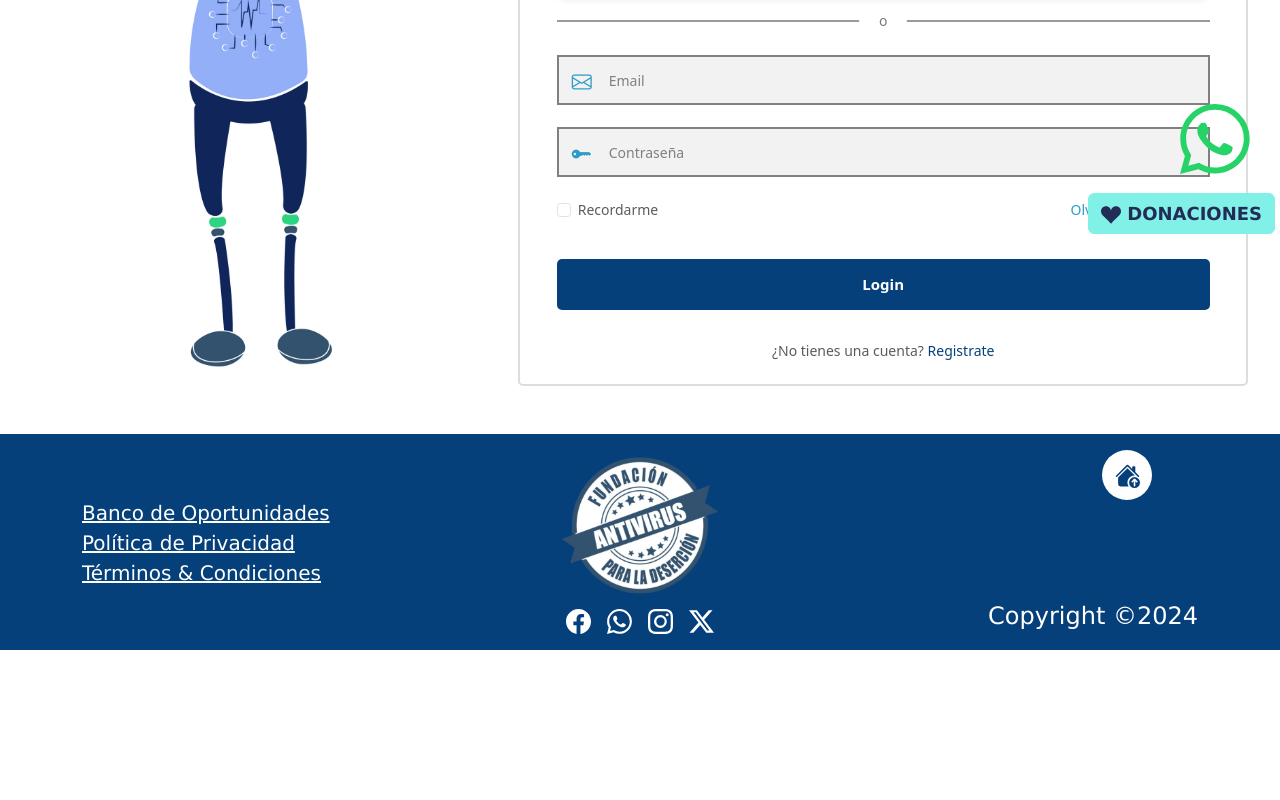
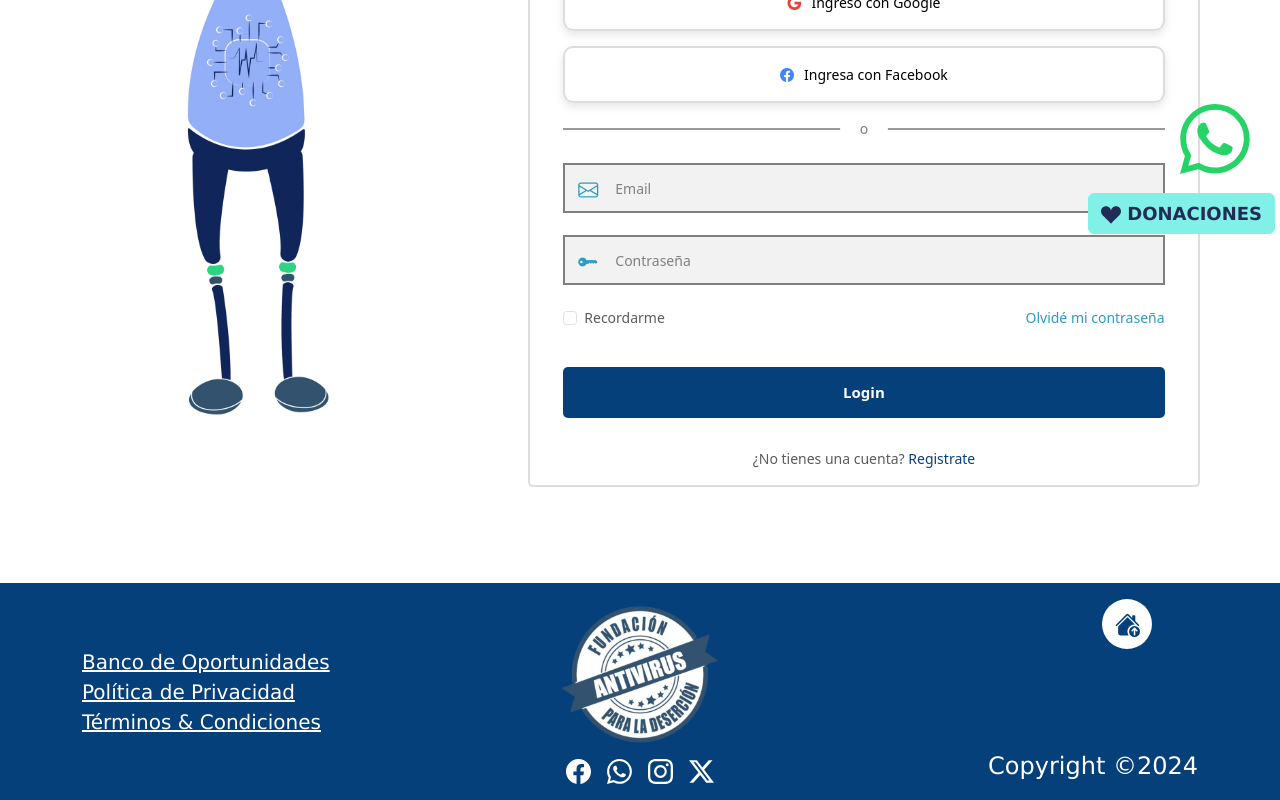
Before and after one commit to jusar23/antivirus, an Angular app: page /login in a window 1280 px wide. Shown: the part 496-1296 px from the top of the page. Before the commit the page ends 1146 px from the top, so only its background shows below. Built offline with nearby package versions, Linux system fonts and the light colour scheme.

Commit message:
cambios menores

```diff
--- a/src/app/footer/footer.component.html
+++ b/src/app/footer/footer.component.html
@@ -7,7 +7,7 @@
                 <a href="/assets/Archivos/Terminos_y_Condiciones_Fundacion_Antivirus.pdf" target="_blank" class="d-block">Términos & Condiciones</a>
             </div>
             <div class="col-md-6 text-center">
-               <a href="/index.html"><img src="/assets/img/logo-simple.svg" alt="Logo" class="img-fluid mb-2 logo-img" width="170" height="170"></a>
+               <img src="/assets/img/logo-simple.svg" alt="Logo" class="img-fluid mb-2 logo-img" width="170" height="170">
                 <div>
                     <a href="https://www.facebook.com/" target="_blank" class="mx-2"><svg class="icon" xmlns="http://www.w3.org/2000/svg" width="25" height="25" fill="white" class="bi bi-facebook" viewBox="0 0 16 16">
                         <path d="M16 8.049c0-4.446-3.582-8.05-8-8.05C3.58 0-.002 3.603-.002 8.05c0 4.017 2.926 7.347 6.75 7.951v-5.625h-2.03V8.05H6.75V6.275c0-2.017 1.195-3.131 3.022-3.131.876 0 1.791.157 1.791.157v1.98h-1.009c-.993 0-1.303.621-1.303 1.258v1.51h2.218l-.354 2.326H9.25V16c3.824-.604 6.75-3.934 6.75-7.951"/>
--- a/src/app/loging/loging.component.html
+++ b/src/app/loging/loging.component.html
@@ -1,8 +1,8 @@
 <main>
-  <div class="img-robot">
+  <div class="img-robot mt-5 mb-5">
     <img src="assets/img/ROBOT.png" alt="imagen de robot">
   </div>
-  <div class="form-container">
+  <div class="form-container m-5">
       <div class="form-text">
           <h2>Bienvenido a tu</h2>
           <h1>Banco de oportunidades</h1>
--- a/src/app/registro/registro.component.html
+++ b/src/app/registro/registro.component.html
@@ -8,23 +8,23 @@
             >?
           </h1>
           <div class="mb-3 btn-custom">
-            <button type="button" class="btn btn-outline-secondary w-100">
+            <a href="https://www.google.com/"><button type="button" class="btn btn-outline-secondary w-100">
               <i
                 class="bi bi-google me-2"
                 style="font-size: 25px; vertical-align: middle; color:rgb(238, 80, 80)"
               ></i>
               Ingresa con Google
-            </button>
+            </button></a>
           </div>
           <div class="mb-3 btn-custom">
             <div class="mb-3 btn-custom">
-              <button type="button" class="btn btn-outline-secondary w-100">
+              <a href="https://www.facebook.com/"><button type="button" class="btn btn-outline-secondary w-100">
                 <i
                   class="bi bi-facebook me-2"
                   style="font-size: 25px; vertical-align: middle; color:rgb(68, 68, 247)"
                 ></i>
                 Ingresa con Facebook
-              </button>
+              </button></a>
             </div>
             <div class="mb-3">
               <label for="nombre" class="form-label">Nombre:</label>
@@ -93,7 +93,7 @@
             <div class="mb-3 form-check">
               <input type="checkbox" class="form-check-input" id="checkbox" />
               <label class="form-check-label" for="checkbox">Acepto
-                <a href="../Archivos/Terminos_y_Condiciones_Fundacion_Antivirus.pdf" target="_blank"> términos y condiciones</a>
+                <a href="/assets/Archivos/Terminos_y_Condiciones_Fundacion_Antivirus.pdf" target="_blank"> términos y condiciones</a>
               </label>
             </div>
             <div class="d-grid">
@@ -106,7 +106,7 @@
       </div>
       <div class="col-md-6 text-center">
         <img
-          src="../img/cohete.png"
+          src="/assets/img/cohete.png"
           alt="cohete"
           class="img-fluid"
           style="max-width: 300px"
```
